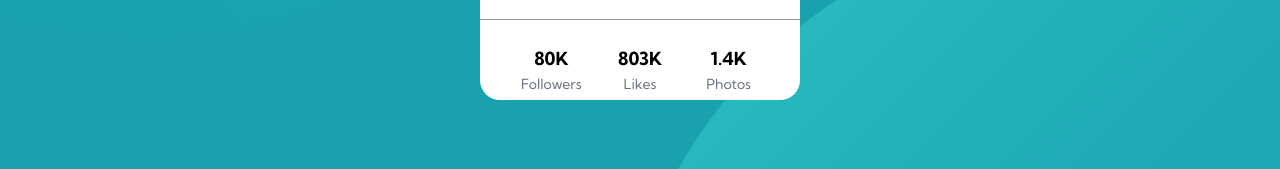
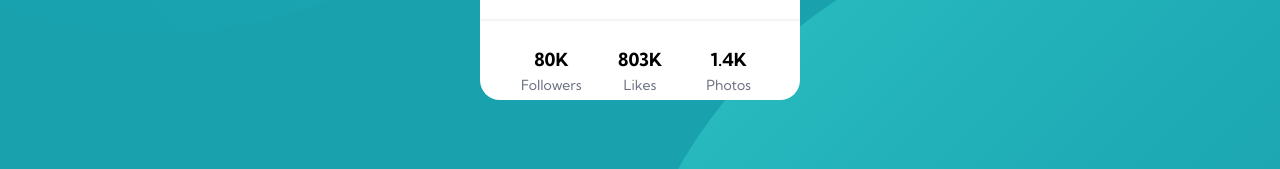
Before and after one commit to tuhindas-td/profile-card-component, a plain HTML site: page index.html in a window 1280 px wide. Shown: the part 460-629 px from the top of the page. Drawn offline with Linux system fonts and the light colour scheme.

Commit message:
styles: reduced opacity of footer division line

```diff
--- a/index.html
+++ b/index.html
@@ -39,6 +39,11 @@
         font-size: 14px;
         color: var(--dark-grayish-blue);
         padding-top: 5px;
+      }
+
+      hr {
+        opacity: 0.1;
+        border: 1px solid var(--dark-gray);
       }
 
       .container {
@@ -123,7 +128,6 @@
         display: flex;
         padding: 1.5rem;
         text-align: center;
-        border-top: 1px solid var(--dark-gray);
       }
 
       .followers,
@@ -159,6 +163,7 @@
           <h1>Victor Crest <span>26</span></h1>
           <p>London</p>
         </div>
+        <hr />
         <div class="card_footer">
           <div class="followers">
             <h2>80K</h2>
```
